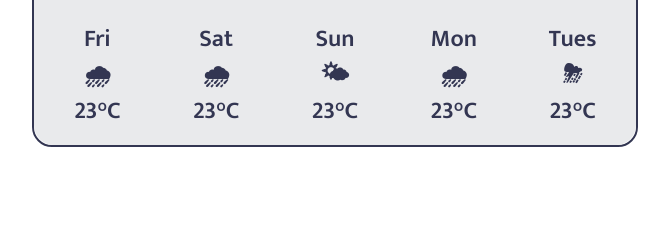
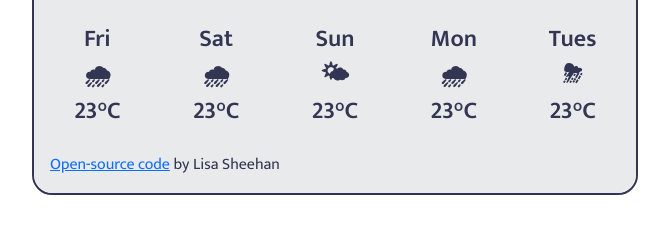
Before and after one commit to lsheehan89/wetbulb, a website built with Parcel: page index.html in a window 1280 px wide. Shown: the part 322-556 px from the top of the page, without its empty margins (305-974 px from the left). Built offline with nearby package versions, Linux system fonts and the light colour scheme.

Commit message:
Added link to Github repository

```diff
--- a/index.html
+++ b/index.html
@@ -98,6 +98,9 @@
             <div class="col day">Tues</br><span class="forecast">⛈</br>23°C</span></div>
         </div>
 
+        <br/>
+        <a href="https://github.com/lsheehan89/wetbulb" target="_blank">Open-source code</a> by Lisa Sheehan
+
 
     </div>
 </div>
```
